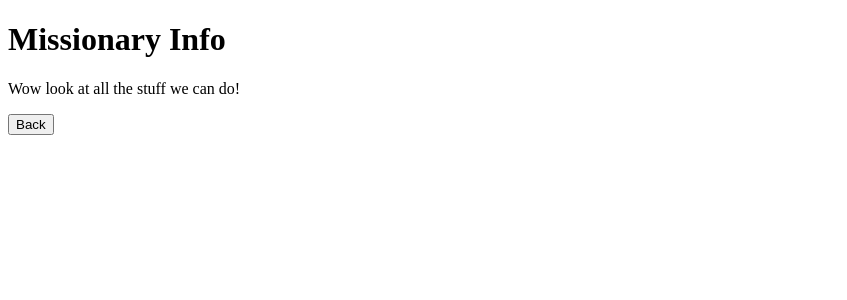
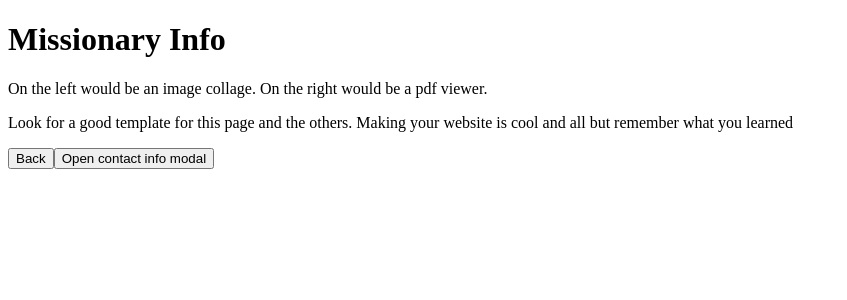
Before and after one commit to ismaeldiaz1213/missions-displays, a React (Vite) app: page /misionero/1 in a window 1280 px wide. Shown: the top 300 px of the page, without its empty margins (0-847 px from the left). Built offline with nearby package versions, Linux system fonts and the light colour scheme.

Commit message:
Prepare for major revisions with comments

```diff
--- a/src/Continents/NorthAmerica.tsx
+++ b/src/Continents/NorthAmerica.tsx
@@ -6,6 +6,7 @@ import Grid2 from '@mui/material/Grid2';
 import { blueGrey } from '@mui/material/colors';
 import './na_style.css';
 
+//TODO: Make sure that this is a usable component by everyone
 const Item = styled(Paper)(({ theme }) => ({
   backgroundColor: '#fff',
   ...theme.typography.body2,
@@ -44,6 +45,7 @@ const NorthAmerica: React.FC = () => {
           </Grid2>
         </Grid2>
       </Box>
+      {/* Buttons for interaction need to go here */}
     </>
   );
 };
--- a/src/Missionaries/Missionary.tsx
+++ b/src/Missionaries/Missionary.tsx
@@ -2,12 +2,14 @@ import React from 'react';
 
 const Missionary: React.FC = () => {
 
-
+  //Adding extra missionary info for skeleton prep. Mockups needed first
     return (
     <div>
       <h1>Missionary Info</h1>
-      <p>Wow look at all the stuff we can do!</p>
+      <p>On the left would be an image collage. On the right would be a pdf viewer.</p>
+      <p>Look for a good template for this page and the others. Making your website is cool and all but remember what you learned</p>
       <button>Back</button>
+      <button>Open contact info modal</button>
     </div>
   );
 };
--- a/src/RegionSelection/RegionSelection.tsx
+++ b/src/RegionSelection/RegionSelection.tsx
@@ -10,6 +10,7 @@ const RegionSelection: React.FC = () => {
         navigate(`/${continent}`);
     };
 
+    //TODO: Improve this process, I don't like it.
     // Coordinates for the areas (as arrays of numbers)
     const africaCoords = [800, 235, 1120, 650]; // [x1, y1, x2, y2]
     const asiaCoords = [980, 10, 1500, 650]; // [x1, y1, x2, y2]
```
Also changed, not shown: src/Missionaries/missionaryStyle.css (added).
